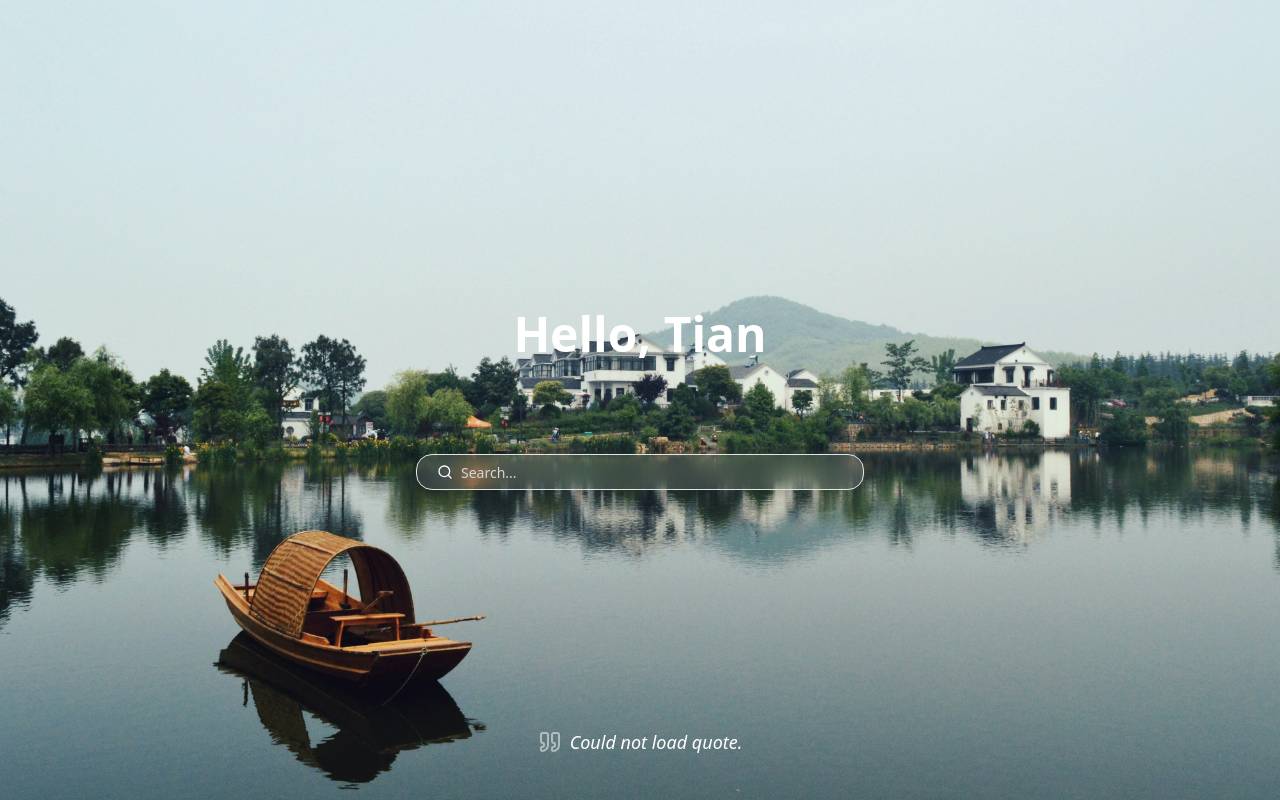
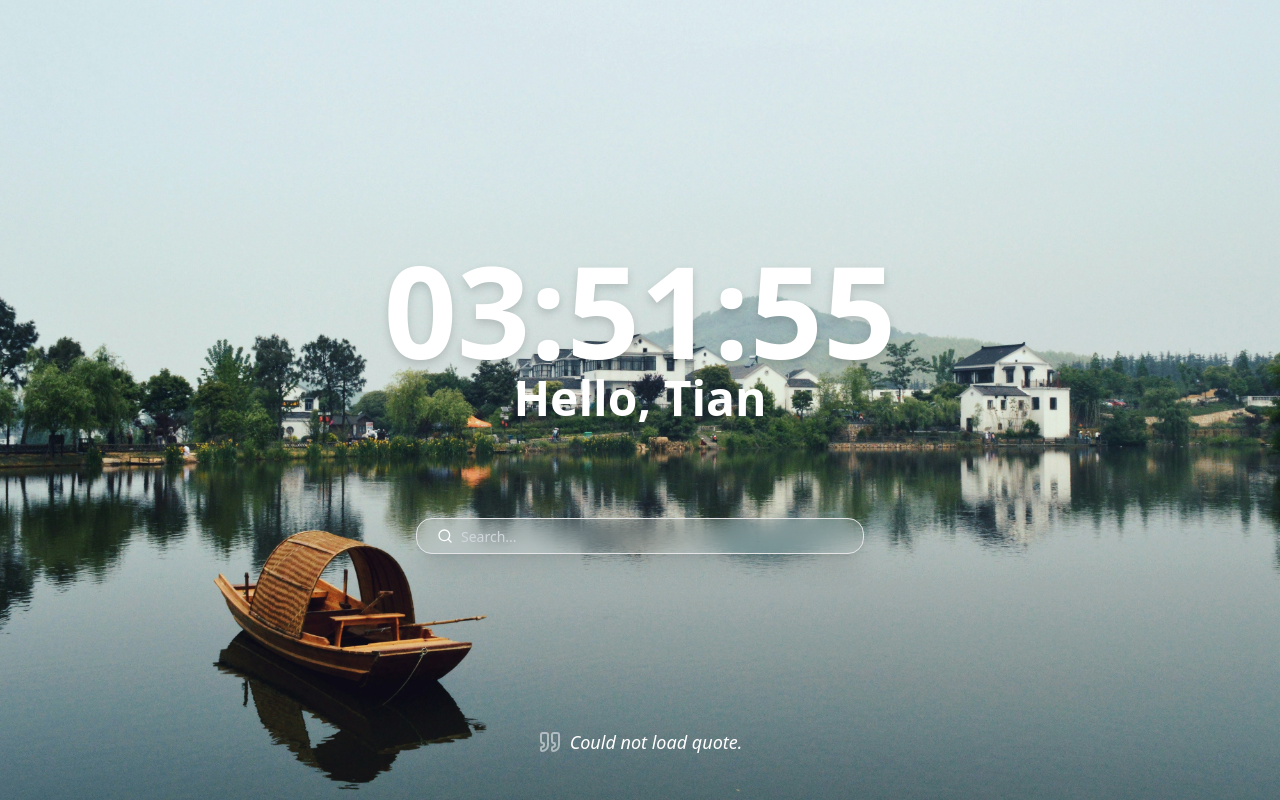
Before and after one commit to tianyu-00/froggy-tabs, a React app in the folder frontend/: page / in a window 1280 px wide. Built offline with nearby package versions, Linux system fonts and the light colour scheme; no server answers; the HTML template or start-up script is replaced by a standard one.

Commit message:
simple time clock

```diff
--- a/frontend/src/App.jsx
+++ b/frontend/src/App.jsx
@@ -4,8 +4,10 @@ import { Button } from "./components/ui/button";
 import { getRandomBackground } from "./utils/getRandomBackground";
 import { CheckIcon, CreditCardIcon, InfoIcon, MailIcon, SearchIcon, StarIcon, QuoteIcon } from "lucide-react";
 import { InputGroup, InputGroupAddon, InputGroupInput } from "@/components/ui/input-group";
+import Time from "./components/custom/time";
 
 function App() {
+  const [username, setUsername] = useState("Tian");
   const [background, setBackground] = useState(null);
   const [quote, setQuote] = useState("");
 
@@ -39,7 +41,8 @@ function App() {
 
       {/* My main content */}
       <div className="flex-1 flex flex-col items-center justify-center">
-        <span className="text-white font-semibold text-5xl mb-24">Hello, Tian</span>
+        <Time className="text-white drop-shadow-lg font-bold text-9xl" />
+        <span className="text-white font-semibold text-5xl mb-24">Hello, {username}</span>
 
         <InputGroup className="bg-white/10 backdrop-blur-md rounded-2xl shadow-xl p-2 transition-all duration-300 hover:bg-white/20 focus-within:bg-white/25 w-full max-w-md">
           <InputGroupInput
@@ -51,7 +54,8 @@ function App() {
                 e.preventDefault();
                 const query = e.target.value.trim();
                 if (query) {
-                  window.open(`https://www.google.com/search?q=${encodeURIComponent(query)}`, "_blank");
+                  // window.open(https://www.google.com/search?q=${encodeURIComponent(query)}, "_blank");
+                  window.location.href = `https://www.google.com/search?q=${encodeURIComponent(query)}`;
                 }
               }
             }}
--- /dev/null
+++ b/frontend/src/components/custom/time.jsx
@@ -0,0 +1,24 @@
+import { useState, useEffect } from "react";
+
+function Time({ className = "" }) {
+  const [time, setTime] = useState("");
+
+  useEffect(() => {
+    const update = () => {
+      const now = new Date();
+      const hh = String(now.getHours()).padStart(2, "0");
+      const mm = String(now.getMinutes()).padStart(2, "0");
+      const ss = String(now.getSeconds()).padStart(2, "0");
+      setTime(`${hh}:${mm}:${ss}`);
+    };
+
+    update();
+    const interval = setInterval(update, 1000);
+
+    return () => clearInterval(interval);
+  }, []);
+
+  return <div className={className}>{time}</div>;
+}
+
+export default Time;
```
